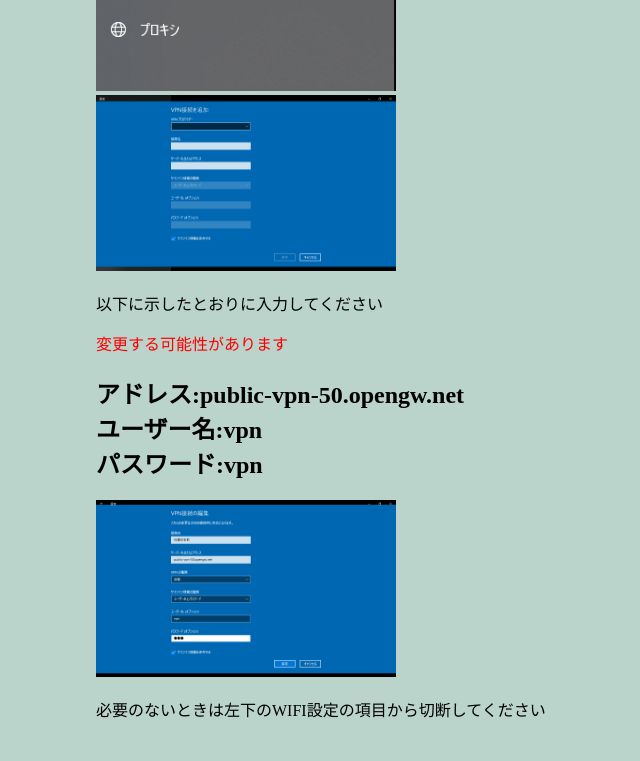
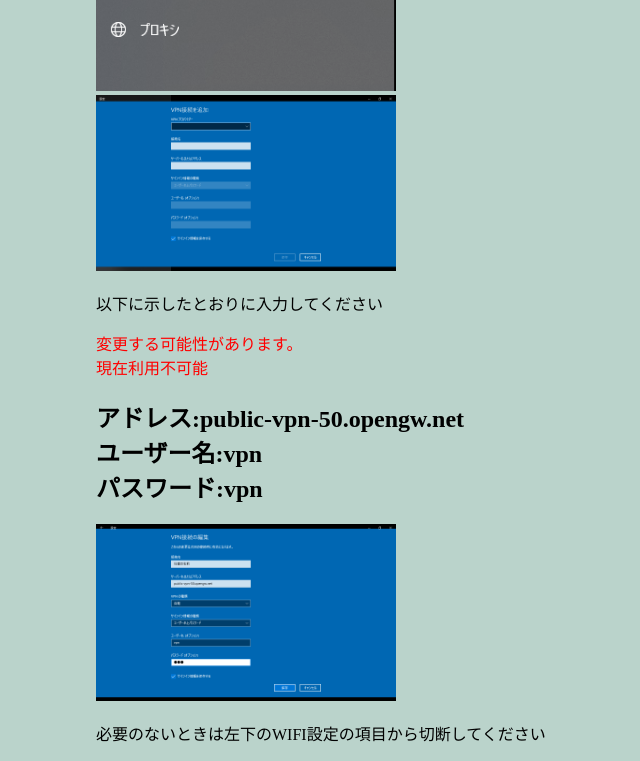
Before and after one commit to sugamocommunistparty/SugamoCommunistPart, a plain HTML site: page viphtml/vip001.html in a window 1280 px wide. Shown: the part 833-1594 px from the top of the page, without its empty margins (146-786 px from the left). Before the commit the page ends 1570 px from the top, so only its background shows below. Drawn offline with Linux system fonts and the light colour scheme.

Commit message:
Update vip001.html

```diff
--- a/viphtml/vip001.html
+++ b/viphtml/vip001.html
@@ -46,7 +46,7 @@
                     <img src="../photo/0001/vpn/0002.png" width="300px"><br>
                     <img src="../photo/0001/vpn/0003.png" width="300px">
                     <p>以下に示したとおりに入力してください</p>
-                    <p style="color: red;">変更する可能性があります</p>
+                    <p style="color: red;">変更する可能性があります。<br>現在利用不可能</p>
                     <h2>アドレス:public-vpn-50.opengw.net<br>ユーザー名:vpn<br>パスワード:vpn</h2>
                     <img src="../photo/0001/vpn/0004.png" width="300px">
                     <p>必要のないときは左下のWIFI設定の項目から切断してください</p>
```
